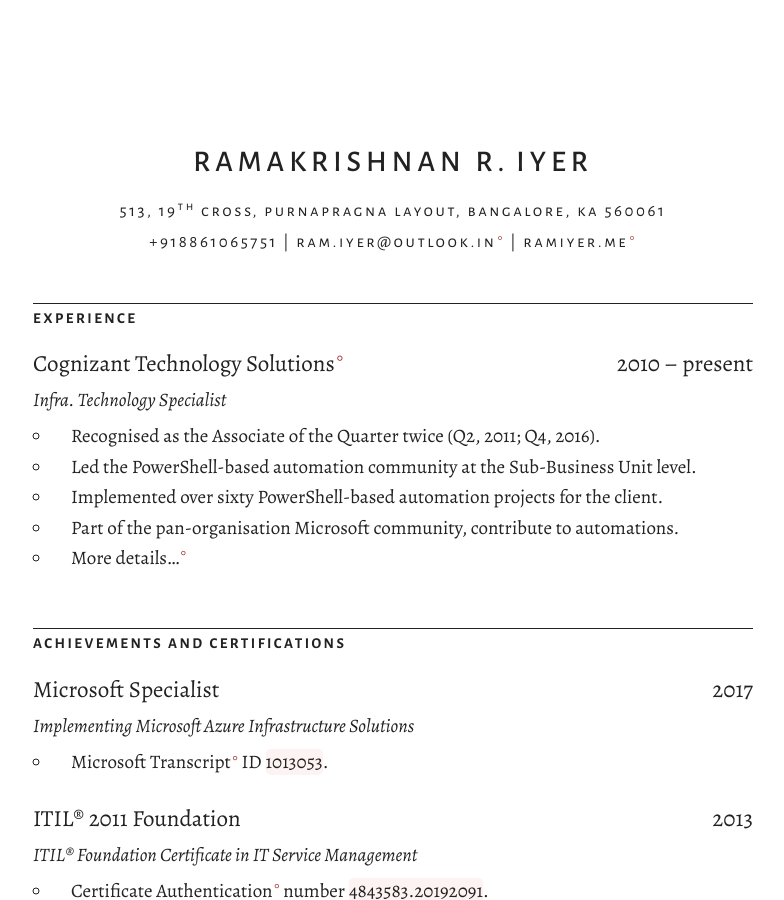
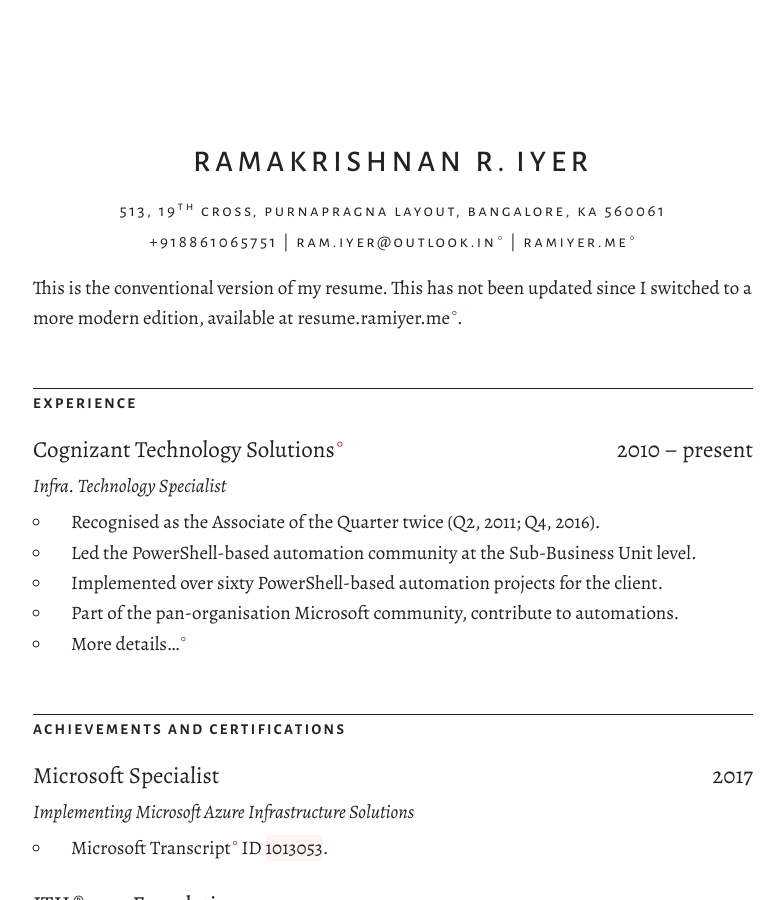
Before and after one commit to theramiyer/resume, a Jekyll site: the page built from index.html, in a window 1280 px wide and 900 px high. Shown: the whole window, without its empty margins (247-1031 px from the left). Built offline with Jekyll 4.4.1, drawn with Linux system fonts in a browser that asks for light colours; nearby versions of some CDN libraries.

Commit message:
Add the "conventional" note

```diff
--- a/index.html
+++ b/index.html
@@ -32,6 +32,8 @@
         {% endif %}
       </div>
     </div>
+
+    <p>This is the conventional version of my resume. This has not been updated since I switched to a more modern edition, available at <a href="//resume.ramiyer.me">resume.ramiyer.me</a>.</p>
 
     <!-- Actual content -->
     {% assign sections = site.collections | sort: 'sequence' %}
```
